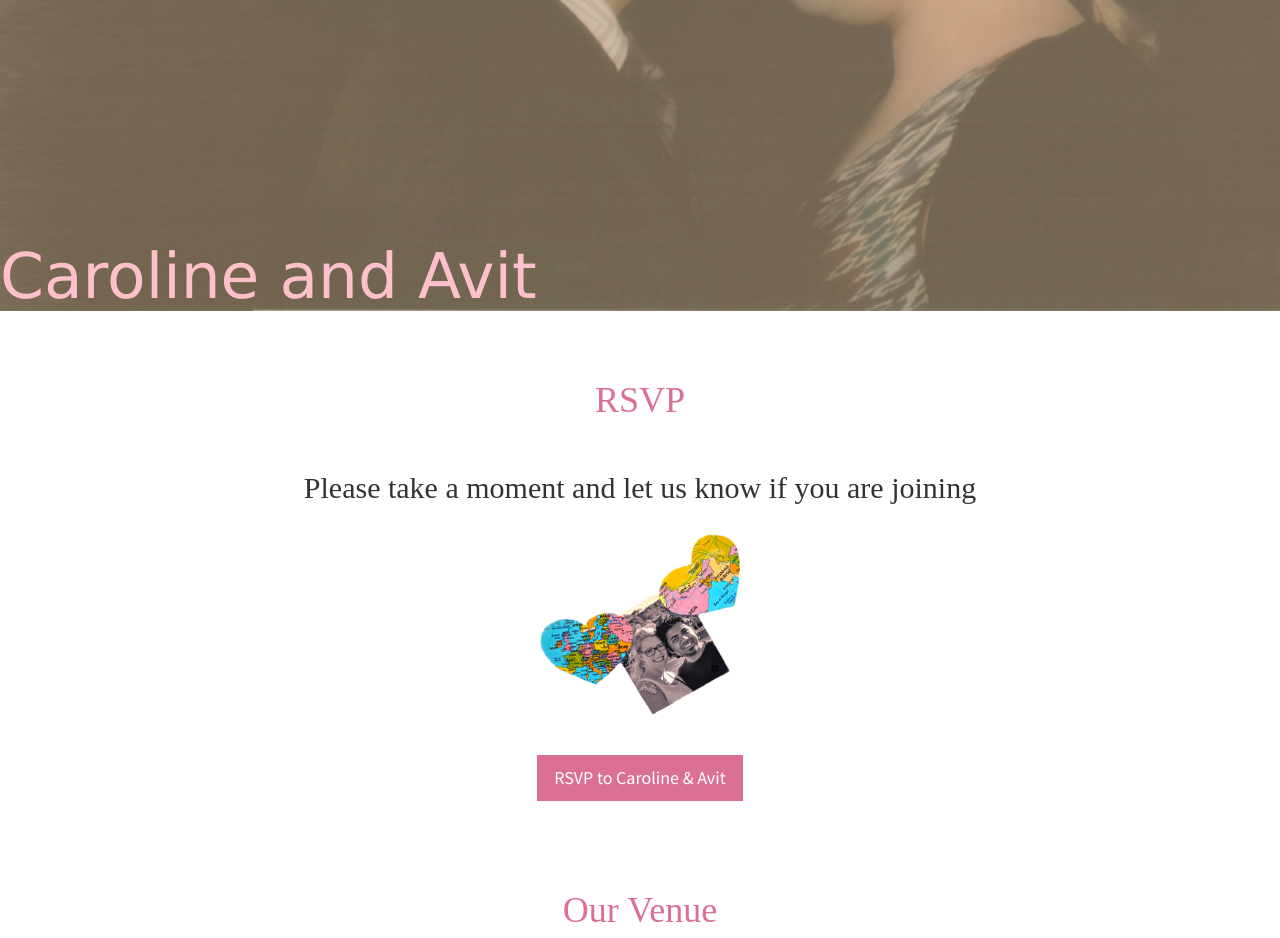
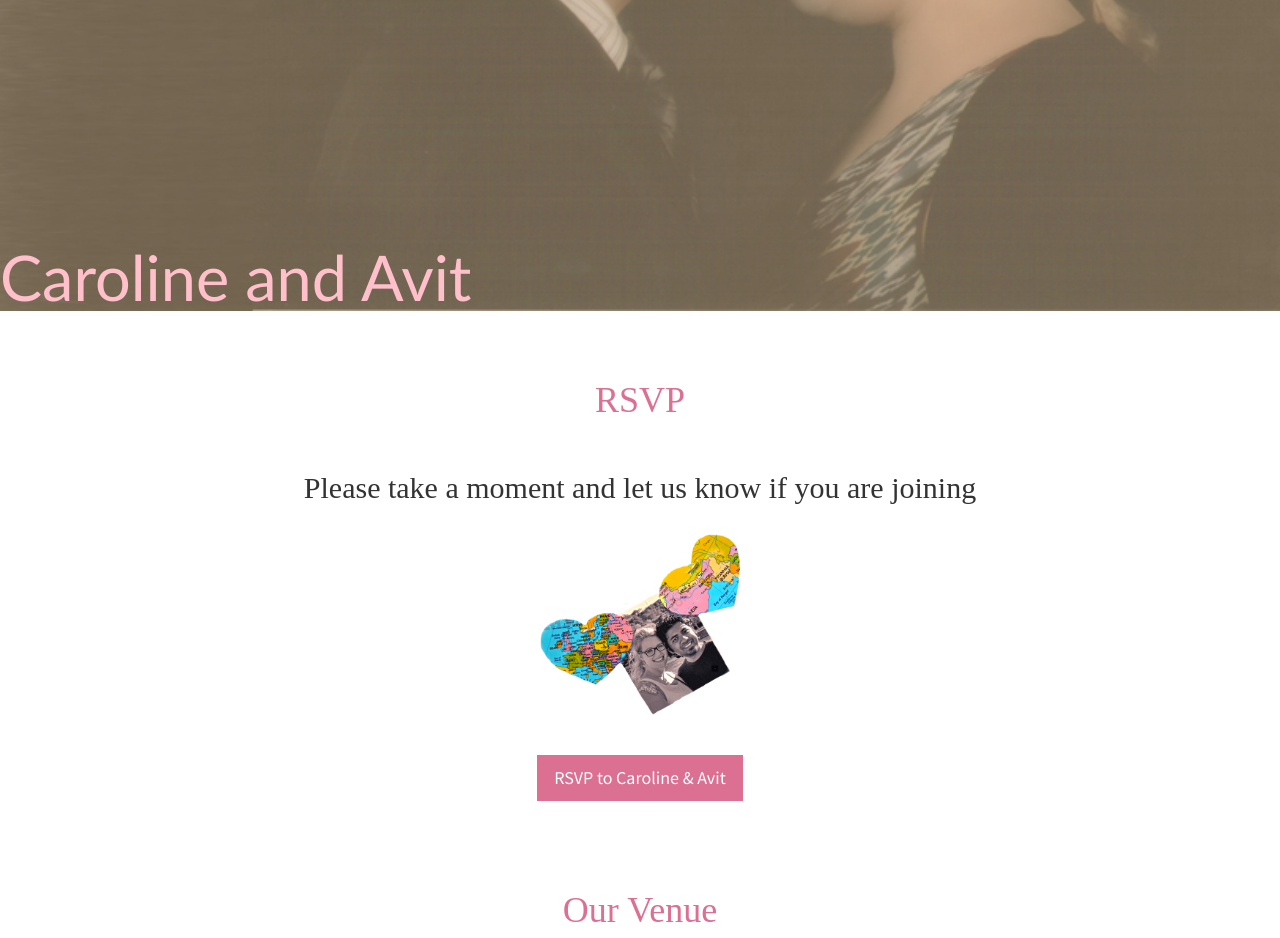
Before and after one commit to MonchiLin/carowedavit.github.io, a Jekyll site: the page built from index.html, in a window 1280 px wide. Shown: the part 589-1527 px from the top of the page. Built offline with Jekyll 4.4.1, drawn with Linux system fonts in a browser that asks for light colours; grey boxes are pictures that could not be loaded.

Commit message:
font updated

```diff
--- a/css/stylish-portfolio.css
+++ b/css/stylish-portfolio.css
@@ -17,7 +17,7 @@ body {
 }
 
 .text-vertical-center {
-    font-family: Verdana;
+    font-family: Trebuchet MS;
     display: table-cell;
     text-align: left;
     vertical-align: bottom;
```
